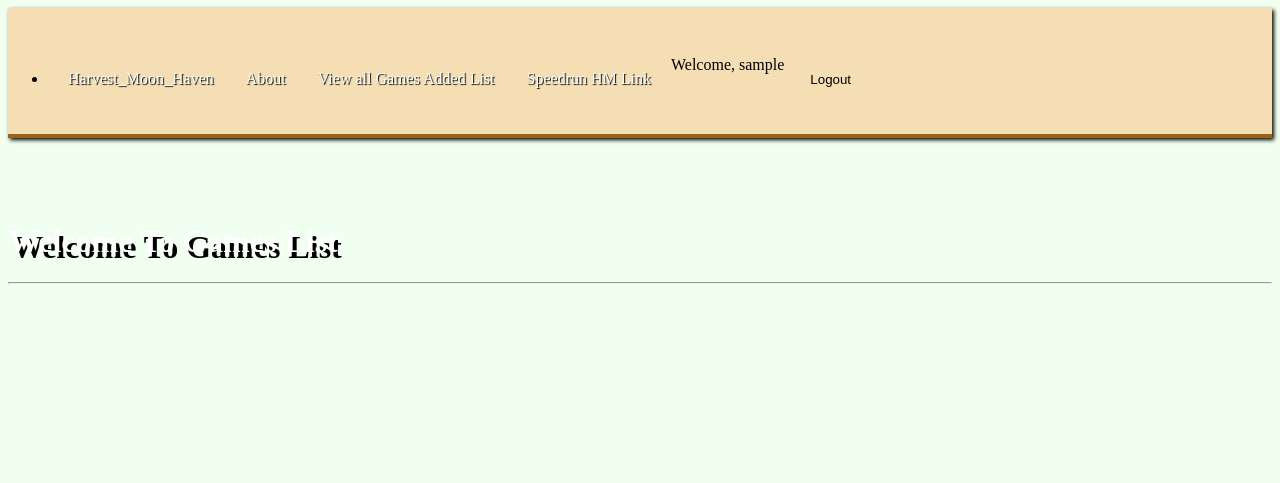
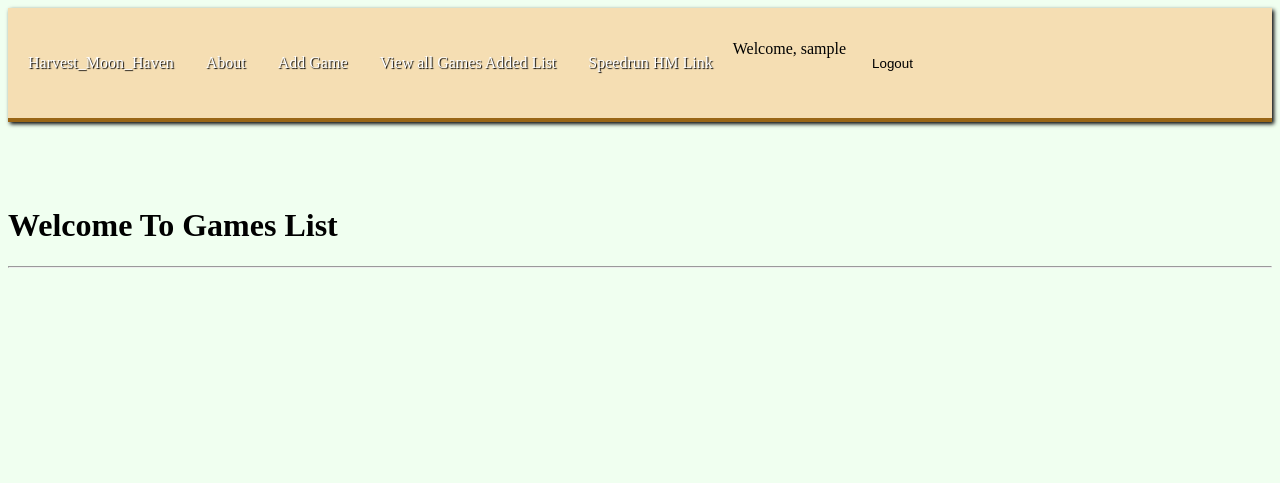
Before and after one commit to xkawixgirlx/harvest_moon_haven, a Django app: page /games/ in a window 1280 px wide. Shown: the top 483 px of the page. Run offline with Django 5.2, Linux system fonts and the light colour scheme; the visitor is signed in with stand-in values (Sample User, id 1); data that the repository does not hold is empty.

Commit message:
add superuser functionality create game

```diff
--- a/main_app/static/css/style.css
+++ b/main_app/static/css/style.css
@@ -58,8 +58,7 @@ li a:hover {
 
 h1 {
     font-family: 'funhouse';
-    color: white;
-    text-shadow: 4px 6px black;
+    color: black;
     justify-content: center;
 }
 
--- a/main_app/templates/base.html
+++ b/main_app/templates/base.html
@@ -12,11 +12,12 @@
     <header class="navbar-fixed">
         <nav>
             <div class="nav-wrapper">
-                <ul>
-                    <li><a href="{% url 'home' %}" class="left brand-logo">&nbsp;Harvest_Moon_Haven</a></li>
-                </ul>
                 <ul class="right">
+                  <li><a href="{% url 'home' %}" class="left brand-logo">&nbsp;Harvest_Moon_Haven</a></li>
                   <li><a href="{% url 'about' %}">About</a></li>
+                  {% if user.is_superuser %}
+                  <li><a href="{% url 'game_create' %}">Add Game</a></li>
+                  {% endif %}
                   {% if user.is_authenticated %}
                   <li><a href="{% url 'index' %}">View all Games Added List</a></li>
                   <li><a href="https://www.speedrun.com/series/hm/games">Speedrun HM Link</a></li>
--- a/main_app/templates/games/detail.html
+++ b/main_app/templates/games/detail.html
@@ -8,7 +8,7 @@
     <p>Routing Notes: {{ note.content }}</p>
     <form action="" method="POST">
         {% csrf_token %}
-        {{ notes_form.as_p }}
+        {{ note_form.as_p }}
         <input type="submit" class="enter-notebtn" value="Add New Note">
     </form>
 </div>
--- a/main_app/urls.py
+++ b/main_app/urls.py
@@ -6,6 +6,8 @@ urlpatterns = [
     path('', views.home, name='home'),
     path('about/', views.about, name='about'),
     path('games/', views.games_list, name='index'),
+    path('games/create', views.GameCreate.as_view(), name='game_create'),
     path('games/<int:game_id>', views.game_detail, name='detail'),
+    path('games/<int:game_id>/add_note', views.add_note, name='add_note'),
     path('accounts/signup/', views.signup, name='signup'),
 ]
--- a/main_app/views.py
+++ b/main_app/views.py
@@ -1,6 +1,7 @@
 from django.shortcuts import render, redirect
 from django.contrib.auth import login
 from .models import Game
+from django.views.generic.edit import CreateView
 from django.contrib.auth.forms import UserCreationForm
 
 # Create your views here.
@@ -19,6 +20,13 @@ def game_detail(request, game_id):
     print('game: ', game)
     return render(request, 'games/detail.html', {'game': game})
 
+class GameCreate(CreateView):
+    model = Game
+    fields = ['title']
+
+def add_note(request, game_id):
+    pass
+
 
 def signup(request):
     error_message = ''
```
Also changed, not shown: main_app/templates/main_app/game_form.html (added, +19 -0 lines).
